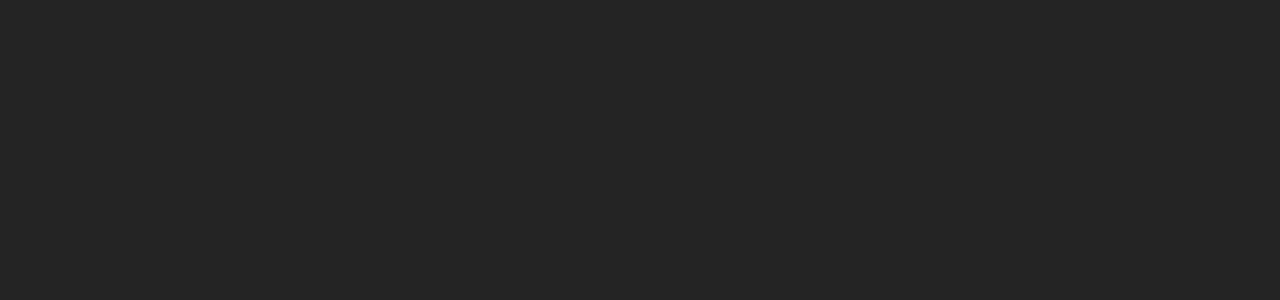
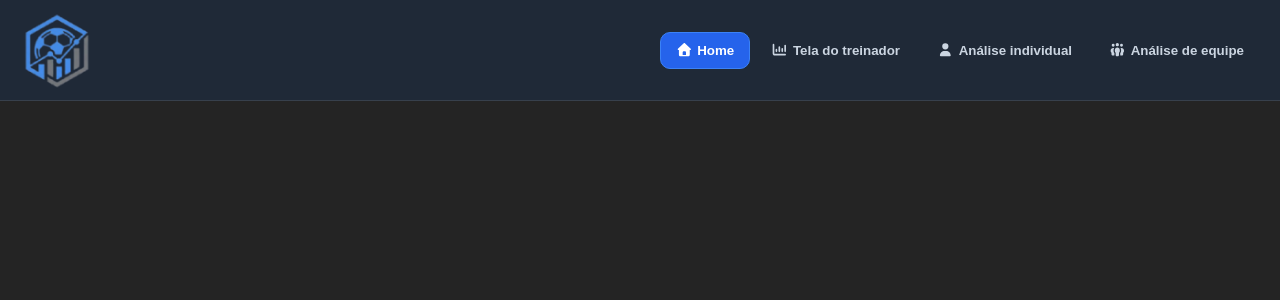
Before and after one commit to diogodls/player, a React (Vite) app: page /coach-dashboard in a window 1280 px wide. Before the commit this address had no page. Shown: the top 300 px of the page. Built offline with nearby package versions, Linux system fonts and the light colour scheme.

Commit message:
feat(#9): cria pagina dashboard

```diff
--- a/src/components/layout/Navbar/Navbar.tsx
+++ b/src/components/layout/Navbar/Navbar.tsx
@@ -4,30 +4,41 @@ import {FontAwesomeIcon} from "@fortawesome/react-fontawesome";
 import {faChartColumn, faPeopleGroup, faUser,faHouse} from "@fortawesome/free-solid-svg-icons";
 import { useState } from "react";
 import {classNames} from "../../../utils/classNames.ts";
+import {useNavigate} from "react-router";
 
 const buttons = [
   {
     label: "Home",
     icon: faHouse,
+    link: '/',
   },
   {
     label: "Tela do treinador",
     icon: faChartColumn,
+    link: '/coach-dashboard',
   },
   {
     label: "Análise individual",
     icon: faUser,
+    link:'analise-individual',
   },
   {
     label: "Análise de equipe",
     icon: faPeopleGroup,
+    link:'analise-equipe',
   },
 ];
 
 const Navbar = () => {
   const [activeIndex, setActiveIndex] = useState(0);
+  const navigate = useNavigate();
 
-    return (
+  const buttonAction = (index:number, link:string ) => {
+    setActiveIndex(index);
+    navigate(link);
+  };
+
+  return (
         <nav className={styles.navbar}>
           <img className={styles.img} src={reactLogo}  alt={""}/>
 
@@ -43,7 +54,7 @@ const Navbar = () => {
                     ]
                   )
                 }
-                onClick={() => setActiveIndex(index)}
+                onClick={() => buttonAction(index, btn.link)}
                >
                 <FontAwesomeIcon icon={btn.icon} />
                 <span>{btn.label}</span>
--- a/src/main.tsx
+++ b/src/main.tsx
@@ -3,12 +3,14 @@ import './index.css'
 import {BrowserRouter, Route, Routes} from "react-router";
 import Home from "./pages/home/Home.tsx";
 import App from "./App.tsx";
+import CoachDashboard from "./pages/coachdashboard/CoachDashboard.tsx";
 
 createRoot(document.getElementById('root')!).render(
   <BrowserRouter>
     <Routes>
       <Route element={<App />}>
        <Route path={"/"} element={<Home />}/>
+       <Route path={"/coach-dashboard"} element={<CoachDashboard />}/>
       </Route>
     </Routes>
   </BrowserRouter>
--- /dev/null
+++ b/src/pages/coachdashboard/CoachDashboard.tsx
@@ -0,0 +1,7 @@
+const CoachDashboard = () => {
+  return (
+    <div></div>
+  );
+}
+
+export default CoachDashboard;
```
